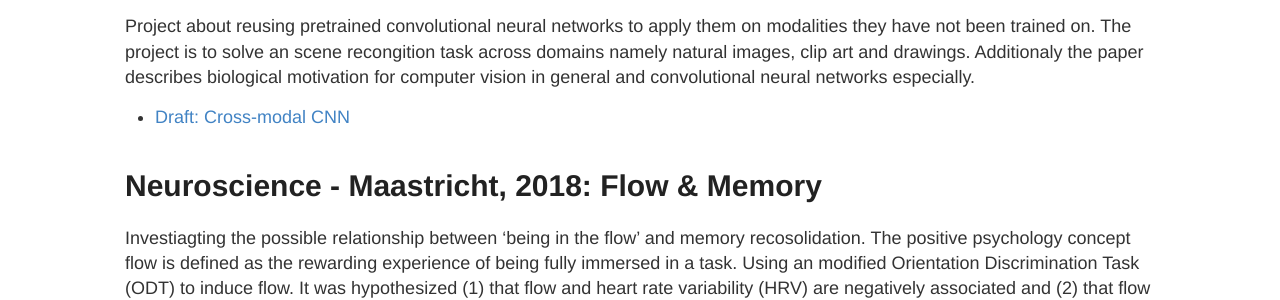
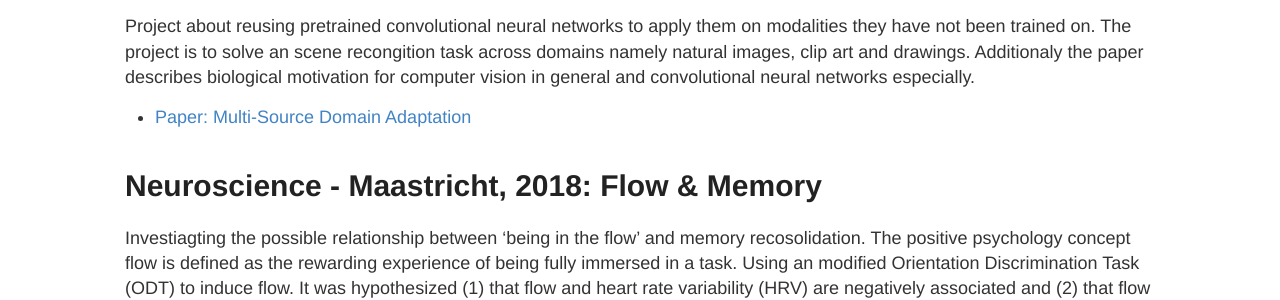
Before and after one commit to Mariusmarten/mariusmarten.github.io, a Jekyll site: the page built from projects.md, in a window 1280 px wide. Shown: the part 341-641 px from the top of the page. Built offline with Jekyll 4.4.1, drawn with Linux system fonts in a browser that asks for light colours.

Commit message:
Update projects.md

```diff
--- a/projects.md
+++ b/projects.md
@@ -7,7 +7,7 @@ Projects done from 2015 onwards.
 Neuroscience - Maastricht, 2019: Cross-Modal CNNs
 ====================
 Project about reusing pretrained convolutional neural networks to apply them on modalities they have not been trained on. The project is to solve an scene recongition task across domains namely natural images, clip art and drawings. Additionaly the paper describes biological motivation for computer vision in general and convolutional neural networks especially.
-- [Draft: Cross-modal CNN]({{mariusmarten.github.io}}/projects/2019_First_Draft_Cross_Modal_Networks.pdf)
+- [Paper: Multi-Source Domain Adaptation]({{mariusmarten.github.io}}/projects/BT_TransferLearning_CN.pdf)
 
 Neuroscience - Maastricht, 2018: Flow & Memory
 ====================
```
